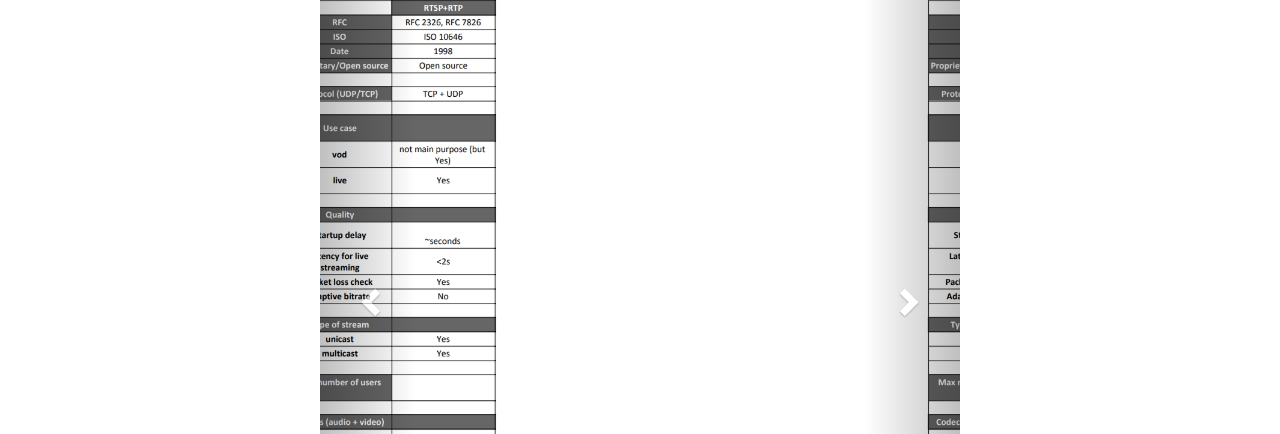
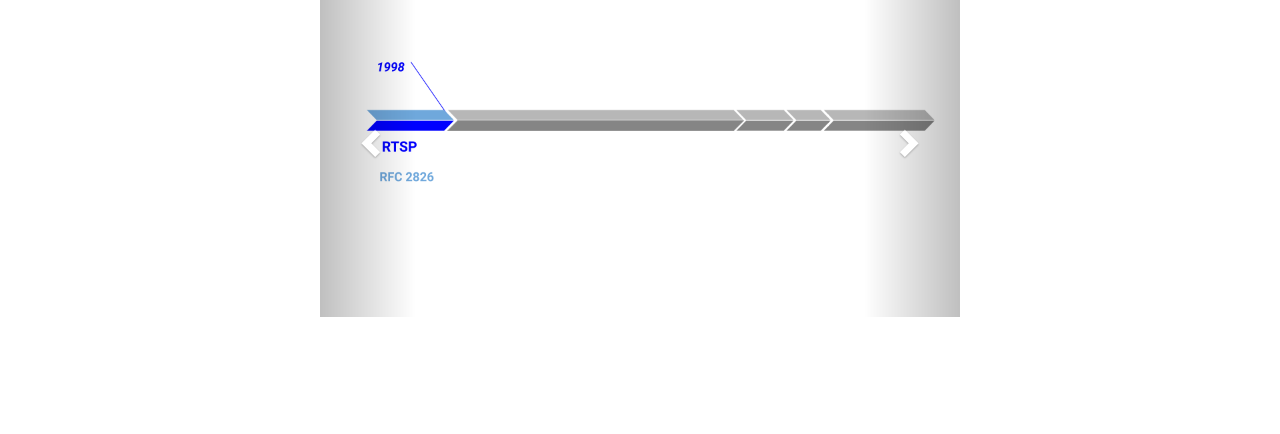
Before and after one commit to VideoStreamingEnseirb/GlobalProject, a plain HTML site: page home.html in a window 1280 px wide. Shown: the part 235-669 px from the top of the page. Drawn offline with nearby package versions, Linux system fonts and the light colour scheme.

Commit message:
Ajout carousel timeline

```diff
--- a/home.html
+++ b/home.html
@@ -25,13 +25,61 @@
     </nav>
     <br>
     <br>
+    <div id=contenu>
+        <h1 >Timeline :</h1>
+    </div>
+
+    <div id="timelineCarousel" class="carousel slide" data-ride="carousel" data-interval="false">
+        <!-- Indicators -->
+        <ol class="carousel-indicators">
+          <li data-target="#timelineCarousel" data-slide-to="0" class="active"></li>
+          <li data-target="#timelineCarousel" data-slide-to="1"></li>
+          <li data-target="#timelineCarousel" data-slide-to="2"></li>
+          <li data-target="#timelineCarousel" data-slide-to="3"></li>
+          <li data-target="#timelineCarousel" data-slide-to="4"></li>
+        </ol>
+
+        <!-- Wrapper for slides -->
+        <div class="carousel-inner">
+          <div class="item active">
+            <img src="images/Timeline_RTSP.png" alt="1">
+          </div>
+
+          <div class="item">
+            <img src="images/Timeline_RTMP.png" alt="2">
+          </div>
+
+          <div class="item">
+            <img src="images/Timeline_HLS.png" alt="3">
+          </div>
+
+        <div class="item">
+            <img src="images/Timeline_WEB-RTC.png" alt="4">
+          </div>
+
+          <div class="item">
+            <img src="images/Timeline_MPEG-DASH.png" alt="5">
+          </div>
+        </div>
+
+        <!-- Left and right controls -->
+        <a class="left carousel-control" href="#timelineCarousel" data-slide="prev">
+          <span class="glyphicon glyphicon-chevron-left"></span>
+          <span class="sr-only">Previous</span>
+        </a>
+        <a class="right carousel-control" href="#timelineCarousel" data-slide="next">
+          <span class="glyphicon glyphicon-chevron-right"></span>
+          <span class="sr-only">Next</span>
+        </a>
+      </div>
+
     <br>
     <br>
     <div id=contenu>
         <h1 >Comparative table :</h1>
     </div>
 
-        <div id="myCarousel" class="carousel slide" data-ride="carousel">
+        <div id="myCarousel" class="carousel slide" data-ride="carousel" data-interval="false">
             <!-- Indicators -->
             <ol class="carousel-indicators">
               <li data-target="#myCarousel" data-slide-to="0" class="active"></li>
--- a/style.css
+++ b/style.css
@@ -34,3 +34,12 @@
     margin-bottom: 5%;
     max-width: 50%;
 }
+
+
+#timelineCarousel
+{
+    margin-left: 25%;
+    margin-right: 25%;
+    margin-bottom: 5%;
+    max-width: 50%;
+}
```
Also changed, not shown: images/Timeline_HLS.png (added), images/Timeline_MPEG-DASH.png (added), images/Timeline_RTMP.png (added), images/Timeline_RTSP.png (added), images/Timeline_WEB-RTC.png (added).
